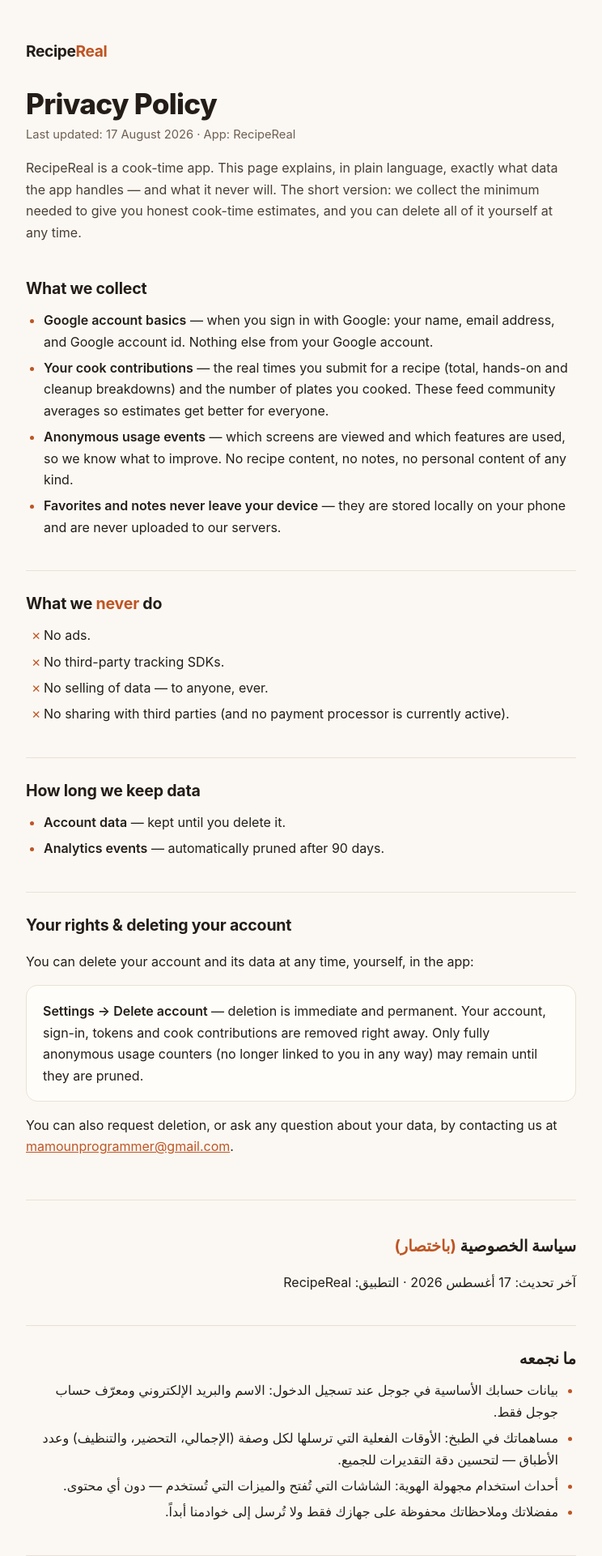
After one commit to SoftLand-Tech/recipe-real, a Laravel app: page /privacy in a window 1280 px wide. The commit adds this page. Shown: the top 1921 px of the page at 81% size, without its empty margins (268-1012 px from the left). Run offline with Laravel 12, Linux system fonts and the light colour scheme; parts of the project's set-up code (start-up, migrations or seed data) failed here and were passed over; some libraries are stand-ins or nearby versions.

Commit message:
feat: launch readiness — account deletion, privacy policy, branded icon
- DELETE /api/account (Play policy): transactional user delete, tokens +
  Cashier rows cleaned explicitly, FK cascades cover sessions/pace/
  views, analytics anonymized; verified 204 + full row cleanup
- Settings → Delete account (danger row, destructive confirm, 401
  tolerant, pace cache cleared); 6 i18n keys en/ar (247 parity)
- GET /privacy: bilingual (EN + AR) warm-styled policy page, accurate
  to actual data practices; linked from the landing footer
- Branded icon set: terracotta pot + steam on cream — icon, splash,
  Android adaptive foreground (66% safe zone) + themed monochrome

```diff
--- /dev/null
+++ b/backend/app/Http/Controllers/Api/AccountController.php
@@ -0,0 +1,46 @@
+<?php
+
+namespace App\Http\Controllers\Api;
+
+use App\Http\Controllers\Controller;
+use Illuminate\Http\Request;
+use Illuminate\Support\Facades\DB;
+use Laravel\Cashier\Subscription;
+
+class AccountController extends Controller
+{
+    /**
+     * Delete the authenticated user's account (Play Store policy: in-app
+     * account deletion). Mobile contract: deleteAccount() →
+     * axios.delete('/api/account') → 204 on success.
+     *
+     * Lives inside the auth:sanctum protected route group so $request->user()
+     * is guaranteed. Invokable to match UserController.
+     */
+    public function __invoke(Request $request)
+    {
+        $user = $request->user();
+
+        DB::transaction(function () use ($user): void {
+            // Sanctum tokens are polymorphic (no FK), so they would outlive
+            // the user as orphaned rows — delete them explicitly.
+            $user->tokens()->delete();
+
+            // Cashier's subscriptions/subscription_items tables ship without
+            // FK cascades, so delete them (and their items) explicitly too.
+            $user->subscriptions->each(function (Subscription $subscription): void {
+                $subscription->items()->delete();
+                $subscription->delete();
+            });
+
+            // Deleting the row lets FK cascades clear profiles,
+            // cook_sessions, timing_submissions, pace_calibrations and
+            // recipe_views. Analytics events survive anonymized
+            // (analytics_events.user_id is nullOnDelete) and are pruned
+            // after 90 days either way.
+            $user->delete();
+        });
+
+        return response()->json(null, 204);
+    }
+}
--- /dev/null
+++ b/backend/resources/views/privacy.blade.php
@@ -0,0 +1,223 @@
+<!DOCTYPE html>
+<html lang="en">
+    <head>
+        <meta charset="utf-8">
+        <meta name="viewport" content="width=device-width, initial-scale=1">
+        <title>Privacy Policy — RecipeReal</title>
+        <meta name="description" content="RecipeReal privacy policy: what we collect, what we never do, and how to delete everything.">
+        <style>
+            /* Scoped, self-contained page — system font, no external deps. */
+            * {
+                box-sizing: border-box;
+            }
+            body {
+                margin: 0;
+                background: #FBF8F3;
+                color: #241D17;
+                font-family: -apple-system, BlinkMacSystemFont, "Segoe UI", Roboto,
+                    Helvetica, Arial, sans-serif, "Apple Color Emoji",
+                    "Segoe UI Emoji", "Segoe UI Symbol", "Noto Color Emoji";
+                line-height: 1.65;
+                -webkit-font-smoothing: antialiased;
+                -moz-osx-font-smoothing: grayscale;
+            }
+            main {
+                max-width: 720px;
+                margin: 0 auto;
+                padding: 48px 20px 64px;
+            }
+            .brand {
+                font-weight: 700;
+                font-size: 1.2rem;
+                letter-spacing: -0.02em;
+                text-decoration: none;
+                color: #241D17;
+            }
+            .brand span {
+                color: #BF5523;
+            }
+            h1 {
+                font-size: clamp(1.7rem, 4.5vw, 2.2rem);
+                font-weight: 800;
+                letter-spacing: -0.02em;
+                line-height: 1.15;
+                margin: 28px 0 6px;
+            }
+            .updated {
+                color: #6E5F52;
+                font-size: 0.92rem;
+                margin: 0 0 8px;
+            }
+            .lede {
+                color: #4A3F35;
+                margin: 16px 0 0;
+            }
+            h2 {
+                font-size: 1.22rem;
+                font-weight: 700;
+                letter-spacing: -0.01em;
+                margin: 40px 0 10px;
+                padding-top: 24px;
+                border-top: 1px solid #EAE1D4;
+            }
+            h2:first-of-type {
+                border-top: 0;
+                padding-top: 0;
+            }
+            h2 .accent {
+                color: #BF5523;
+            }
+            ul {
+                margin: 10px 0;
+                padding-left: 22px;
+            }
+            li {
+                margin: 6px 0;
+            }
+            li::marker {
+                color: #BF5523;
+            }
+            strong {
+                font-weight: 600;
+            }
+            a {
+                color: #BF5523;
+            }
+            .never li::marker {
+                content: "✕ ";
+                color: #BF5523;
+                font-size: 0.85em;
+            }
+            .card {
+                background: #FFFDF9;
+                border: 1px solid #EAE1D4;
+                border-radius: 14px;
+                padding: 18px 20px;
+                margin: 14px 0;
+            }
+            .ar {
+                direction: rtl;
+                text-align: right;
+            }
+            .ar h2 {
+                letter-spacing: 0;
+            }
+            .ar ul {
+                padding-left: 0;
+                padding-right: 22px;
+            }
+            .divider {
+                border: 0;
+                border-top: 1px solid #EAE1D4;
+                margin: 52px 0 0;
+            }
+            footer {
+                color: #6E5F52;
+                font-size: 0.88rem;
+                margin-top: 24px;
+            }
+        </style>
+    </head>
+    <body>
+        <main>
+            <a class="brand" href="/">Recipe<span>Real</span></a>
+
+            <h1>Privacy Policy</h1>
+            <p class="updated">Last updated: 17 August 2026 · App: RecipeReal</p>
+
+            <p class="lede">
+                RecipeReal is a cook-time app. This page explains, in plain language, exactly what
+                data the app handles — and what it never will. The short version: we collect the
+                minimum needed to give you honest cook-time estimates, and you can delete all of it
+                yourself at any time.
+            </p>
+
+            <h2>What we collect</h2>
+            <ul>
+                <li><strong>Google account basics</strong> — when you sign in with Google: your name,
+                    email address, and Google account id. Nothing else from your Google account.</li>
+                <li><strong>Your cook contributions</strong> — the real times you submit for a recipe
+                    (total, hands-on and cleanup breakdowns) and the number of plates you cooked.
+                    These feed community averages so estimates get better for everyone.</li>
+                <li><strong>Anonymous usage events</strong> — which screens are viewed and which
+                    features are used, so we know what to improve. No recipe content, no notes,
+                    no personal content of any kind.</li>
+                <li><strong>Favorites and notes never leave your device</strong> — they are stored
+                locally on your phone and are never uploaded to our servers.</li>
+            </ul>
+
+            <h2>What we <span class="accent">never</span> do</h2>
+            <ul class="never">
+                <li>No ads.</li>
+                <li>No third-party tracking SDKs.</li>
+                <li>No selling of data — to anyone, ever.</li>
+                <li>No sharing with third parties (and no payment processor is currently active).</li>
+            </ul>
+
+            <h2>How long we keep data</h2>
+            <ul>
+                <li><strong>Account data</strong> — kept until you delete it.</li>
+                <li><strong>Analytics events</strong> — automatically pruned after 90 days.</li>
+            </ul>
+
+            <h2>Your rights &amp; deleting your account</h2>
+            <p>
+                You can delete your account and its data at any time, yourself, in the app:
+            </p>
+            <div class="card">
+                <strong>Settings → Delete account</strong> — deletion is immediate and permanent.
+                Your account, sign-in, tokens and cook contributions are removed right away.
+                Only fully anonymous usage counters (no longer linked to you in any way) may
+                remain until they are pruned.
+            </div>
+            <p>
+                You can also request deletion, or ask any question about your data, by contacting us at
+                <a href="mailto:mamounprogrammer@gmail.com">mamounprogrammer@gmail.com</a>.
+            </p>
+
+            <hr class="divider">
+
+            <section class="ar" lang="ar" dir="rtl">
+                <h2>سياسة الخصوصية <span class="accent">(باختصار)</span></h2>
+                <p>
+                    آخر تحديث: 17 أغسطس 2026 · التطبيق: RecipeReal
+                </p>
+
+                <h2>ما نجمعه</h2>
+                <ul>
+                    <li>بيانات حسابك الأساسية في جوجل عند تسجيل الدخول: الاسم والبريد الإلكتروني ومعرّف حساب جوجل فقط.</li>
+                    <li>مساهماتك في الطبخ: الأوقات الفعلية التي ترسلها لكل وصفة (الإجمالي، التحضير، والتنظيف) وعدد الأطباق — لتحسين دقة التقديرات للجميع.</li>
+                    <li>أحداث استخدام مجهولة الهوية: الشاشات التي تُفتح والميزات التي تُستخدم — دون أي محتوى.</li>
+                    <li>مفضلاتك وملاحظاتك محفوظة على جهازك فقط ولا تُرسل إلى خوادمنا أبداً.</li>
+                </ul>
+
+                <h2>ما لا نفعله</h2>
+                <ul class="never">
+                    <li>لا إعلانات.</li>
+                    <li>لا أدوات تتبع من طرف خارجي.</li>
+                    <li>لا بيع للبيانات إطلاقاً.</li>
+                    <li>لا مشاركة للبيانات مع أي طرف ثالث (ولا يوجد حالياً أي معالج مدفوعات مُفعّل).</li>
+                </ul>
+
+                <h2>الاحتفاظ بالبيانات</h2>
+                <ul>
+                    <li>بيانات حسابك تبقى حتى تحذفها بنفسك.</li>
+                    <li>أحداث الاستخدام تُحذف تلقائياً بعد 90 يوماً.</li>
+                </ul>
+
+                <h2>حقوقك وحذف حسابك</h2>
+                <p>
+                    يمكنك حذف حسابك وجميع بياناتك في أي وقت من داخل التطبيق:
+                    <strong>الإعدادات ← حذف الحساب</strong> — الحذف فوري ونهائي. تبقى فقط عدّادات
+                    استخدام مجهولة تماماً (غير مرتبطة بك) حتى تُحذف تلقائياً.
+                </p>
+                <p>
+                    للتواصل أو لطلب الحذف أو لأي سؤال حول بياناتك:
+                    <a href="mailto:mamounprogrammer@gmail.com">mamounprogrammer@gmail.com</a>
+                </p>
+            </section>
+
+            <footer>© RecipeReal</footer>
+        </main>
+    </body>
+</html>
--- a/backend/resources/views/welcome.blade.php
+++ b/backend/resources/views/welcome.blade.php
@@ -328,7 +328,7 @@
         <footer class="rr-footer">
             <div class="rr-container rr-footer-inner">
                 <div>© RecipeReal</div>
-                <div><a href="#">Privacy Policy</a></div>
+                <div><a href="/privacy">Privacy Policy</a></div>
             </div>
         </footer>
     </body>
--- a/backend/routes/api.php
+++ b/backend/routes/api.php
@@ -1,5 +1,6 @@
 <?php
 
+use App\Http\Controllers\Api\AccountController;
 use App\Http\Controllers\Api\AnalyticsController;
 use App\Http\Controllers\Api\AuthController;
 use App\Http\Controllers\Api\BillingController;
@@ -46,6 +47,10 @@ Route::middleware(['throttle:60,1', 'auth:sanctum'])->group(function (): void {
 
     Route::get('/user', UserController::class);
 
+    // Account deletion (Play Store policy): removes the user, their tokens
+    // and all their contributions. 204 on success.
+    Route::delete('/account', AccountController::class);
+
     Route::post('/cook-sessions', [CookSessionController::class, 'store']);
     Route::get('/cook-sessions', [CookSessionController::class, 'index']);
 
--- a/backend/routes/web.php
+++ b/backend/routes/web.php
@@ -4,6 +4,11 @@ use Illuminate\Support\Facades\Route;
 
 Route::get('/', function () {
     return view('welcome');
+});
+
+// Privacy policy (Play Store requirement): linked from the landing footer.
+Route::get('/privacy', function () {
+    return view('privacy');
 });
 
 /*
```
Also changed, not shown: mobile/src/api/client.ts (+20 -0 lines), mobile/src/app/(tabs)/settings.tsx (+85 -1 lines), mobile/src/i18n/ar.ts (+7 -0 lines), mobile/src/i18n/en.ts (+8 -0 lines), mobile/assets/images/android-icon-foreground.png, mobile/assets/images/android-icon-monochrome.png, mobile/assets/images/icon.png, mobile/assets/images/splash-icon.png.
